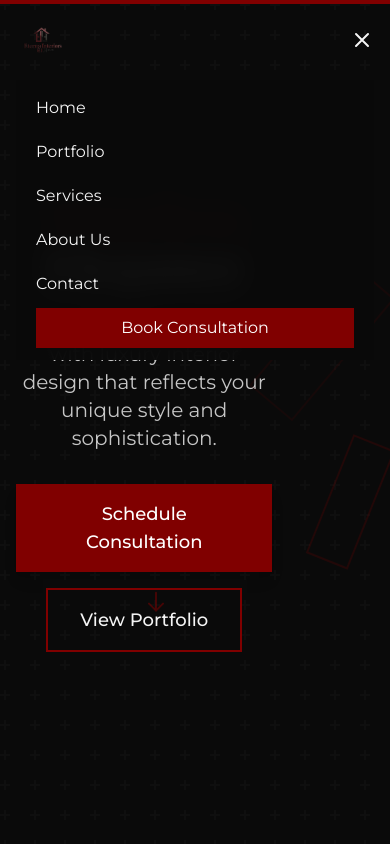
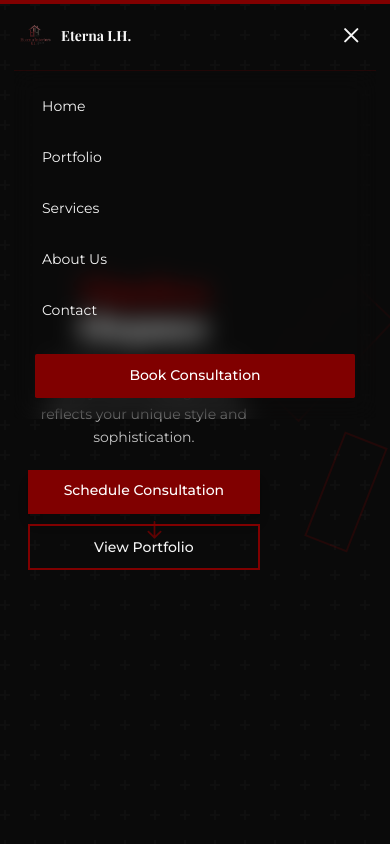
Before and after one commit to kellyworkos00-droid/eterna, a Next.js app: page / in a window 390 px wide. Both pictures are taken after a click on the button "Toggle menu". Shown: the top 844 px of the page. Built offline with nearby package versions, Linux system fonts and the light colour scheme.

Commit message:
Improve mobile responsiveness: better typography, spacing, touch targets, and mobile navigation

```diff
--- a/app/globals.css
+++ b/app/globals.css
@@ -20,6 +20,7 @@
 
 html {
   scroll-behavior: smooth;
+  -webkit-tap-highlight-color: transparent;
 }
 
 body {
@@ -27,6 +28,19 @@ body {
   background-color: var(--eterna-black);
   color: var(--eterna-accent);
   overflow-x: hidden;
+  -webkit-font-smoothing: antialiased;
+  -moz-osx-font-smoothing: grayscale;
+}
+
+/* Mobile optimizations */
+@media (max-width: 768px) {
+  html {
+    font-size: 14px;
+  }
+
+  body {
+    padding-bottom: env(safe-area-inset-bottom);
+  }
 }
 
 h1, h2, h3, h4, h5, h6 {
@@ -149,3 +163,17 @@ h1, h2, h3, h4, h5, h6 {
 .stagger-item:nth-child(4) { animation-delay: 0.4s; }
 .stagger-item:nth-child(5) { animation-delay: 0.5s; }
 .stagger-item:nth-child(6) { animation-delay: 0.6s; }
+
+/* Mobile-friendly touch targets */
+@media (max-width: 768px) {
+  button, a {
+    min-height: 44px;
+    min-width: 44px;
+  }
+
+  /* Better spacing for mobile */
+  .container {
+    padding-left: 1rem;
+    padding-right: 1rem;
+  }
+}
--- a/components/Footer.tsx
+++ b/components/Footer.tsx
@@ -29,23 +29,23 @@ const Footer = () => {
 
   return (
     <footer className="bg-eterna-black border-t border-eterna-maroon/20">
-      <div className="max-w-7xl mx-auto px-4 sm:px-6 lg:px-8 py-12">
-        <div className="grid grid-cols-1 md:grid-cols-2 lg:grid-cols-4 gap-8 mb-8">
+      <div className="max-w-7xl mx-auto px-4 sm:px-6 lg:px-8 py-8 sm:py-10 md:py-12">
+        <div className="grid grid-cols-1 sm:grid-cols-2 lg:grid-cols-4 gap-6 sm:gap-8 mb-6 sm:mb-8">
           {/* Brand Section */}
           <div className="col-span-1">
-            <Link href="/" className="flex items-center space-x-3 mb-4">
+            <Link href="/" className="flex items-center space-x-2 sm:space-x-3 mb-3 sm:mb-4">
               <Image
                 src="/logo.png"
                 alt="Eterna Interiors Hub Logo"
-                width={40}
-                height={40}
-                className="object-contain"
+                width={35}
+                height={35}
+                className="object-contain sm:w-[40px] sm:h-[40px]"
               />
-              <div className="text-xl font-serif font-bold text-eterna-accent">
+              <div className="text-lg sm:text-xl font-serif font-bold text-eterna-accent">
                 E.I.H
               </div>
             </Link>
-            <p className="text-eterna-accent/60 text-sm mb-4">
+            <p className="text-eterna-accent/60 text-sm leading-relaxed mb-3 sm:mb-4">
               Transforming spaces with timeless elegance and high-end craftsmanship.
             </p>
             <div className="flex space-x-4">
--- a/components/Navigation.tsx
+++ b/components/Navigation.tsx
@@ -39,21 +39,26 @@ const Navigation = () => {
       <div className="max-w-7xl mx-auto px-4 sm:px-6 lg:px-8">
         <div className="flex justify-between items-center h-20">
           {/* Logo */}
-          <Link href="/" className="flex items-center space-x-3">
+          <Link href="/" className="flex items-center space-x-2 sm:space-x-3">
             <Image
               src="/logo.png"
               alt="Eterna Interiors Hub Logo"
-              width={50}
-              height={50}
-              className="object-contain"
+              width={40}
+              height={40}
+              className="object-contain sm:w-[50px] sm:h-[50px]"
               priority
             />
-            <div className="hidden md:block">
-              <div className="text-xl font-serif font-bold text-eterna-accent">
+            <div className="hidden sm:block">
+              <div className="text-lg sm:text-xl font-serif font-bold text-eterna-accent">
                 Eterna Interiors Hub
               </div>
               <div className="text-xs text-eterna-maroon/80">
                 Timeless Elegance
+              </div>
+            </div>
+            <div className="block sm:hidden">
+              <div className="text-base font-serif font-bold text-eterna-accent">
+                Eterna I.H.
               </div>
             </div>
           </Link>
@@ -86,10 +91,11 @@ const Navigation = () => {
           {/* Mobile Menu Button */}
           <button
             onClick={() => setIsMobileMenuOpen(!isMobileMenuOpen)}
-            className="md:hidden text-eterna-accent focus:outline-none"
+            className="md:hidden text-eterna-accent focus:outline-none p-2 hover:bg-eterna-maroon/10 transition-colors rounded-sm"
+            aria-label="Toggle menu"
           >
             <svg
-              className="w-6 h-6"
+              className="w-7 h-7"
               fill="none"
               stroke="currentColor"
               viewBox="0 0 24 24"
@@ -119,26 +125,40 @@ const Navigation = () => {
             initial={{ opacity: 0, height: 0 }}
             animate={{ opacity: 1, height: 'auto' }}
             exit={{ opacity: 0, height: 0 }}
-            className="md:hidden bg-eterna-black/95 backdrop-blur-md"
+            transition={{ duration: 0.3, ease: [0.16, 1, 0.3, 1] }}
+            className="md:hidden bg-eterna-black/98 backdrop-blur-md border-t border-eterna-maroon/20"
           >
-            <div className="px-2 pt-2 pb-3 space-y-1">
-              {navLinks.map((link) => (
+            <div className="px-4 pt-4 pb-6 space-y-2">
+              {navLinks.map((link, index) => (
+                <motion.div
+                  key={link.href}
+                  initial={{ opacity: 0, x: -20 }}
+                  animate={{ opacity: 1, x: 0 }}
+                  transition={{ duration: 0.3, delay: index * 0.05 }}
+                >
                   <Link
-                  key={link.href}
                     href={link.href}
-                  className="block px-3 py-2 text-eterna-accent hover:text-eterna-maroon hover:bg-eterna-maroon/10 transition-colors duration-300"
+                    className="block px-4 py-3 text-base text-eterna-accent hover:text-eterna-maroon hover:bg-eterna-maroon/10 transition-colors duration-300 rounded-sm"
                     onClick={() => setIsMobileMenuOpen(false)}
                   >
                     {link.label}
                   </Link>
+                </motion.div>
               ))}
+              <motion.div
+                initial={{ opacity: 0, y: 20 }}
+                animate={{ opacity: 1, y: 0 }}
+                transition={{ duration: 0.3, delay: 0.3 }}
+                className="pt-2"
+              >
                 <Link
                   href="/contact"
-                className="block mx-3 mt-4 bg-eterna-maroon hover:bg-eterna-maroon/80 text-white px-6 py-2 text-center transition-all duration-300"
+                  className="block mx-2 mt-2 bg-eterna-maroon hover:bg-eterna-maroon/80 text-white px-6 py-3 text-center transition-all duration-300 rounded-sm font-medium"
                   onClick={() => setIsMobileMenuOpen(false)}
                 >
                   Book Consultation
                 </Link>
+              </motion.div>
             </div>
           </motion.div>
         )}
--- a/components/home/Hero.tsx
+++ b/components/home/Hero.tsx
@@ -22,7 +22,7 @@ const Hero = () => {
           transition={{ duration: 0.8, delay: 0.3 }}
         >
           <motion.h1
-            className="text-5xl md:text-7xl lg:text-8xl font-serif font-bold mb-6"
+            className="text-4xl sm:text-5xl md:text-7xl lg:text-8xl font-serif font-bold mb-4 sm:mb-6 px-2"
             initial={{ opacity: 0, y: 50 }}
             animate={{ opacity: 1, y: 0 }}
             transition={{ duration: 1, delay: 0.5, ease: [0.16, 1, 0.3, 1] }}
@@ -32,7 +32,7 @@ const Hero = () => {
           </motion.h1>
 
           <motion.p
-            className="text-xl md:text-2xl text-eterna-accent/80 mb-8 max-w-3xl mx-auto"
+            className="text-base sm:text-lg md:text-xl lg:text-2xl text-eterna-accent/80 mb-6 sm:mb-8 max-w-3xl mx-auto px-4 leading-relaxed"
             initial={{ opacity: 0, y: 30 }}
             animate={{ opacity: 1, y: 0 }}
             transition={{ duration: 1, delay: 0.8, ease: [0.16, 1, 0.3, 1] }}
@@ -42,7 +42,7 @@ const Hero = () => {
           </motion.p>
 
           <motion.div
-            className="flex flex-col sm:flex-row gap-4 justify-center items-center"
+            className="flex flex-col sm:flex-row gap-3 sm:gap-4 justify-center items-center w-full px-4 sm:px-0"
             initial={{ opacity: 0, y: 30 }}
             animate={{ opacity: 1, y: 0 }}
             transition={{ duration: 1, delay: 1.1, ease: [0.16, 1, 0.3, 1] }}
@@ -51,10 +51,11 @@ const Hero = () => {
               whileHover={{ scale: 1.05, y: -2 }}
               whileTap={{ scale: 0.98 }}
               transition={{ duration: 0.2 }}
+              className="w-full sm:w-auto"
             >
               <Link
                 href="/contact"
-                className="block bg-eterna-maroon hover:bg-eterna-maroon/80 text-white px-8 py-4 text-lg font-medium transition-all duration-300 shadow-lg hover:shadow-2xl"
+                className="block bg-eterna-maroon hover:bg-eterna-maroon/80 text-white px-6 sm:px-8 py-3 sm:py-4 text-base sm:text-lg font-medium transition-all duration-300 shadow-lg hover:shadow-2xl text-center"
               >
                 Schedule Consultation
               </Link>
@@ -63,10 +64,11 @@ const Hero = () => {
               whileHover={{ scale: 1.05, y: -2 }}
               whileTap={{ scale: 0.98 }}
               transition={{ duration: 0.2 }}
+              className="w-full sm:w-auto"
             >
               <Link
                 href="/portfolio"
-                className="block border-2 border-eterna-maroon text-eterna-accent hover:bg-eterna-maroon hover:text-white px-8 py-4 text-lg font-medium transition-all duration-300"
+                className="block border-2 border-eterna-maroon text-eterna-accent hover:bg-eterna-maroon hover:text-white px-6 sm:px-8 py-3 sm:py-4 text-base sm:text-lg font-medium transition-all duration-300 text-center"
               >
                 View Portfolio
               </Link>
```
Also changed, not shown: app/contact/page.tsx (+9 -9 lines), app/portfolio/page.tsx (+6 -6 lines), components/home/CTASection.tsx (+12 -10 lines), components/home/WhyChooseEterna.tsx (+10 -10 lines). Lines whose indentation alone changed are shown as unchanged.
